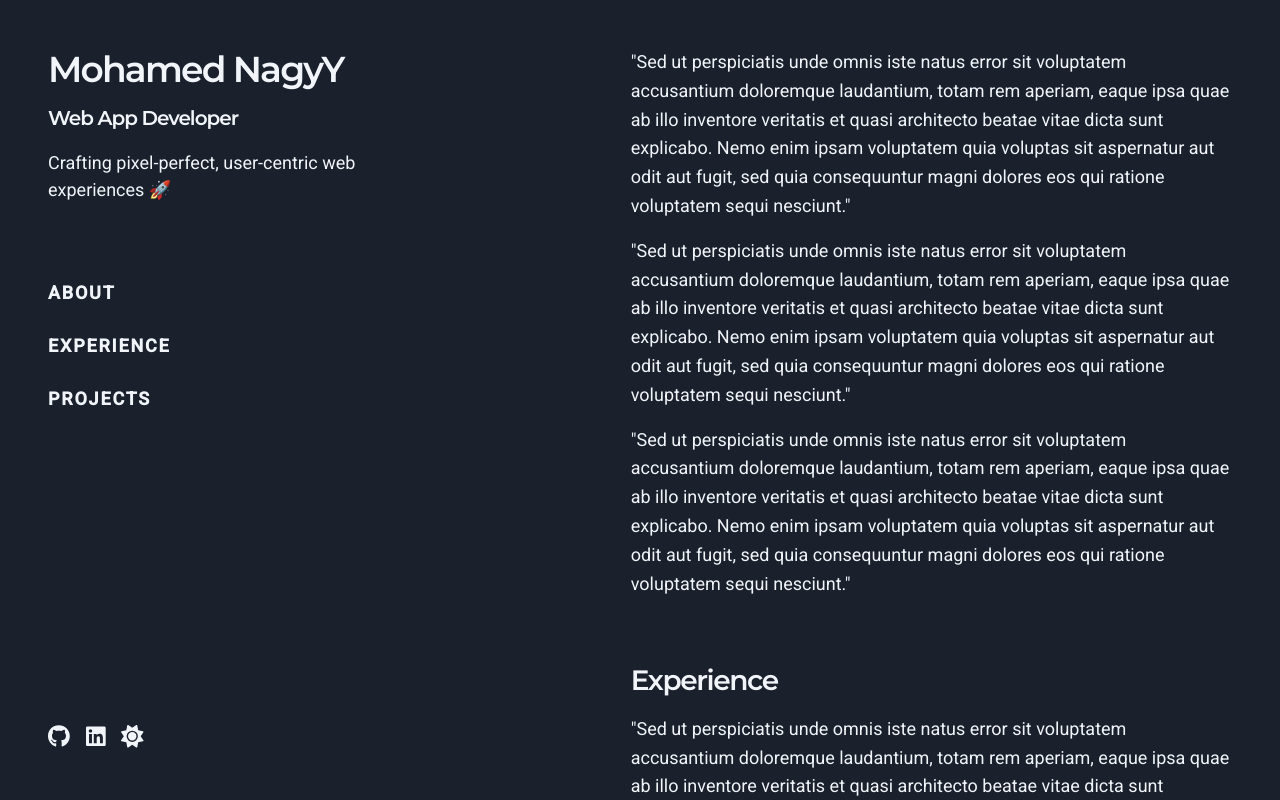
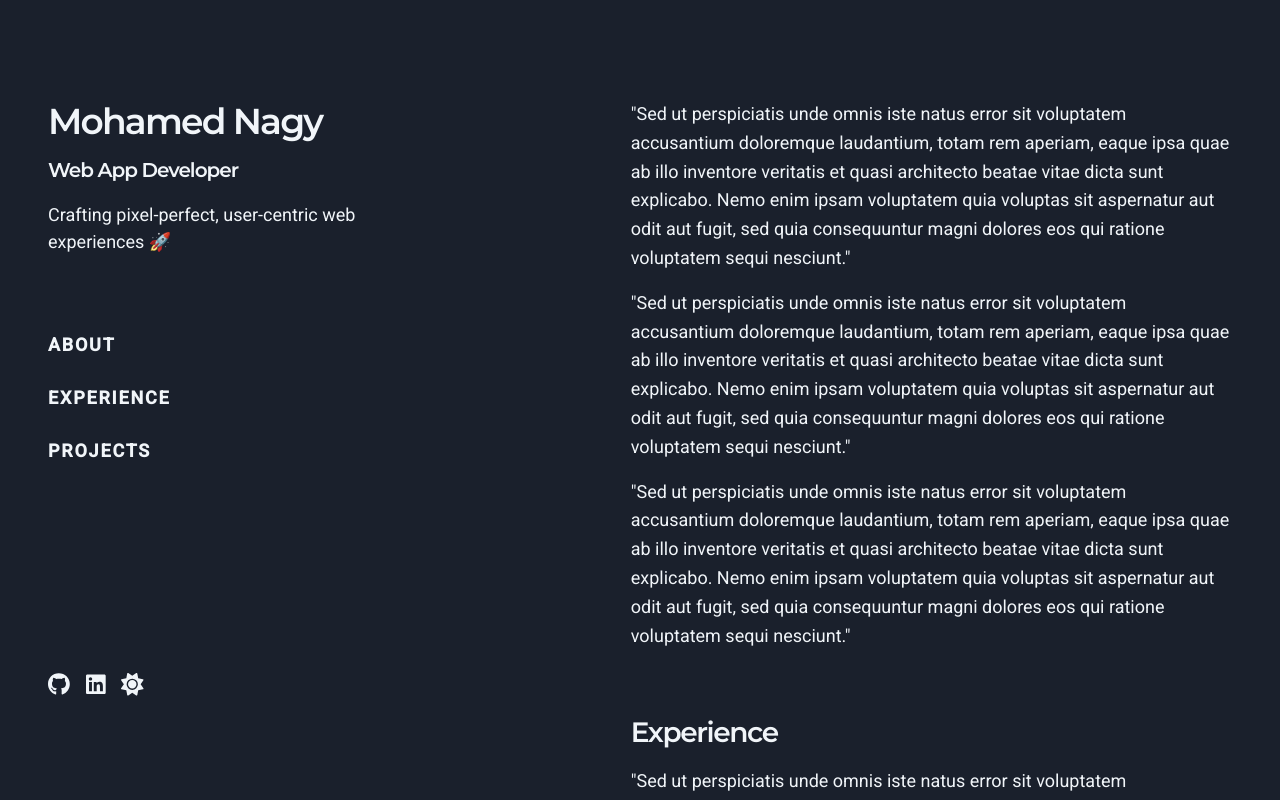
Before and after one commit to devmoenagy/monagy.com, a React (Create React App) app in the folder client/: page / in a window 1280 px wide. Shown: the top 800 px of the page. Built offline with nearby package versions, Linux system fonts and the light colour scheme.

Commit message:
Padding Fix

```diff
--- a/client/src/index.css
+++ b/client/src/index.css
@@ -94,18 +94,6 @@ h6 {
   min-height: 100vh;
 }
 
-.wRightCol {
-  width: 55%;
-  background-color: var(--background); /* Ensure it's applied to both columns */
-  color: var(--text); /* Ensures text color is also updated */
-}
-
-.wLeftCol {
-  width: 45%;
-  background-color: var(--background); /* Ensure it's applied to both columns */
-  color: var(--text); /* Ensures text color is also updated */
-}
-
 .sticky {
   position: sticky;
   top: 0;
@@ -128,6 +116,10 @@ button {
 
 button:hover {
   background-color: var(--buttonHover);
+}
+
+.asideTop {
+  padding-top: 50px !important;
 }
 
 /* Responsive settings for larger screens */
@@ -157,4 +149,12 @@ button:hover {
   body {
     font-size: 1.125rem; /* Slightly larger text on desktop */
   }
+
+  .asideTop {
+    padding-top: 100px !important;
+    padding-bottom: 100px !important;
+  }
+  .mainTop {
+    padding-top: 100px !important;
+  }
 }
--- a/client/src/pages/Home.tsx
+++ b/client/src/pages/Home.tsx
@@ -31,12 +31,12 @@ const Home = () => {
       <div className="max-w-[1300px] w-full flex flex-col lg:flex-row">
         {/* Left Column - Header & Navigation */}
         <aside
-          className="p-6 lg:w-1/2 lg:sticky lg:top-0 lg:h-screen lg:flex lg:flex-col lg:justify-normal lg:p-12
+          className="asideTop p-6 lg:w-1/2 lg:sticky lg:top-0 lg:h-screen lg:flex lg:flex-col lg:justify-normal lg:p-12
 "
         >
           <div>
             <h1>
-              <a href="/">Mohamed NagyY</a>
+              <a href="/">Mohamed Nagy</a>
             </h1>
             <h4 className="mt-3">Web App Developer</h4>
             <p className="mt-4 max-w-xs leading-normal">
@@ -104,7 +104,7 @@ const Home = () => {
 
         {/* Right Column - Main Content */}
         <main
-          className="lg:w-3/5 p-6 lg:p-12
+          className="mainTop lg:w-3/5 p-6 lg:p-12
 "
         >
           <section id="about" className="mb-16">
```
